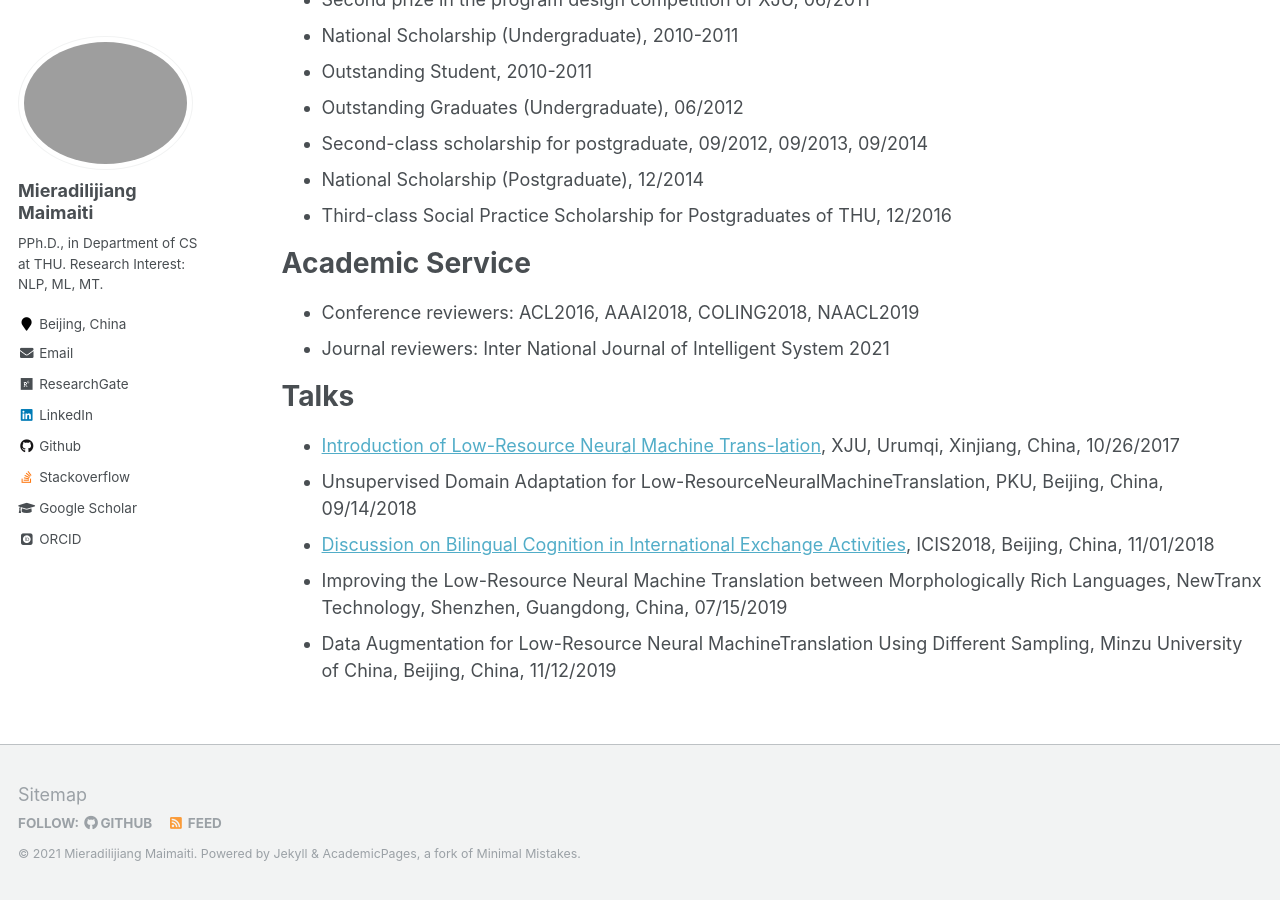
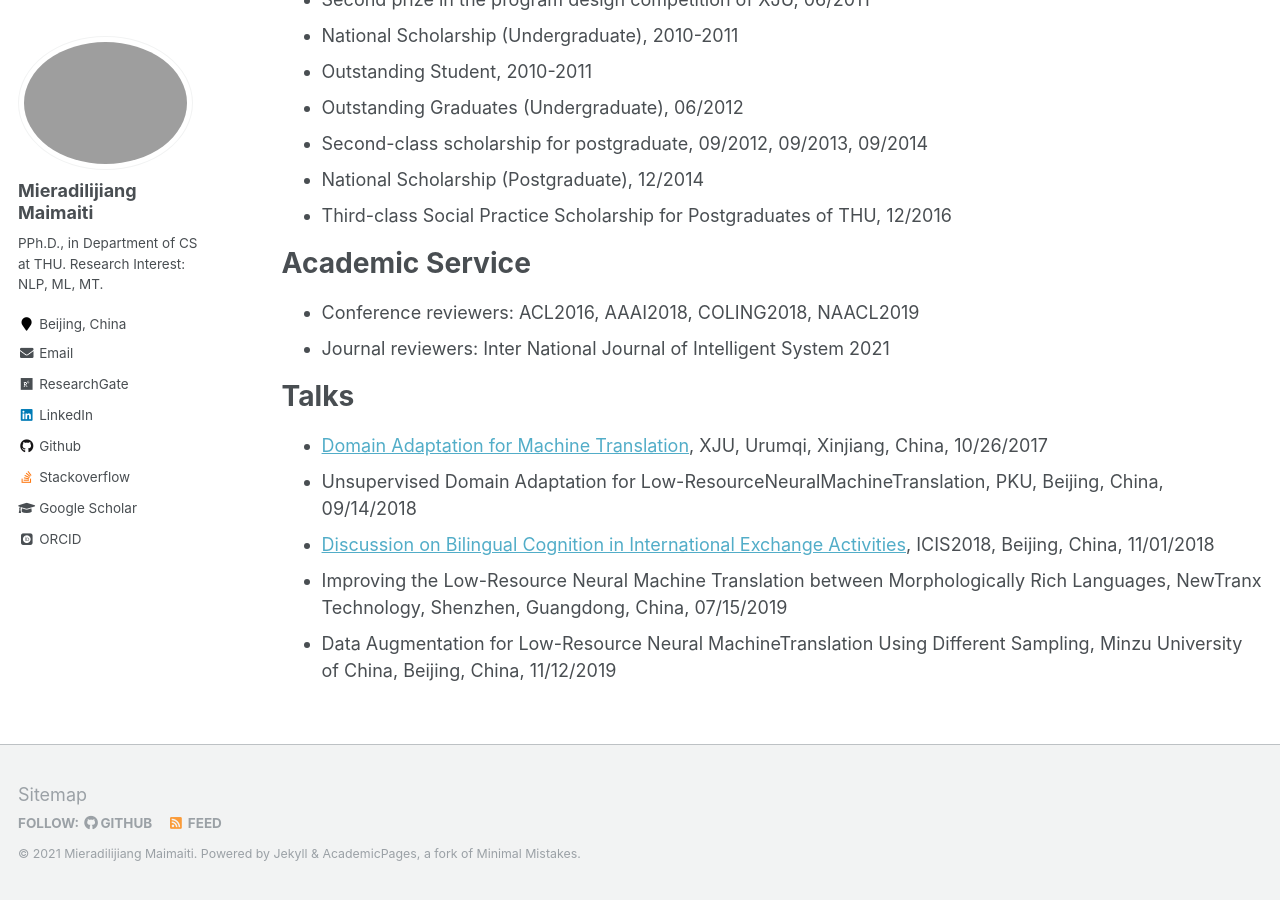
Before and after one commit to miradel51/miradel51.github.io, a Jekyll site: the page built from _pages/cv.md, in a window 1280 px wide and 900 px high, scrolled down 3690 px. Built offline with Jekyll 4.4.1, drawn with Linux system fonts in a browser that asks for light colours; some web fonts are replaced.

Commit message:
change title of talks xju

```diff
--- a/_pages/cv.md
+++ b/_pages/cv.md
@@ -111,7 +111,7 @@ Academic Service
 
 Talks
 ======
-* [Introduction of Low-Resource Neural Machine Trans-lation](https://miradel51.github.io/files/report_da4mt_xju_v1.0.pdf), XJU, Urumqi, Xinjiang, China, 10/26/2017
+* [Domain Adaptation for Machine Translation](https://miradel51.github.io/files/report_da4mt_xju_v1.0.pdf), XJU, Urumqi, Xinjiang, China, 10/26/2017
 * Unsupervised Domain Adaptation for Low-ResourceNeuralMachineTranslation, PKU, Beijing, China, 09/14/2018
 * [Discussion on Bilingual Cognition in International Exchange Activities](https://miradel51.github.io/files/icis2018_v1.0.pdf), ICIS2018, Beijing, China, 11/01/2018
 * Improving the Low-Resource Neural Machine Translation between Morphologically Rich Languages, NewTranx Technology, Shenzhen, Guangdong, China, 07/15/2019
```
